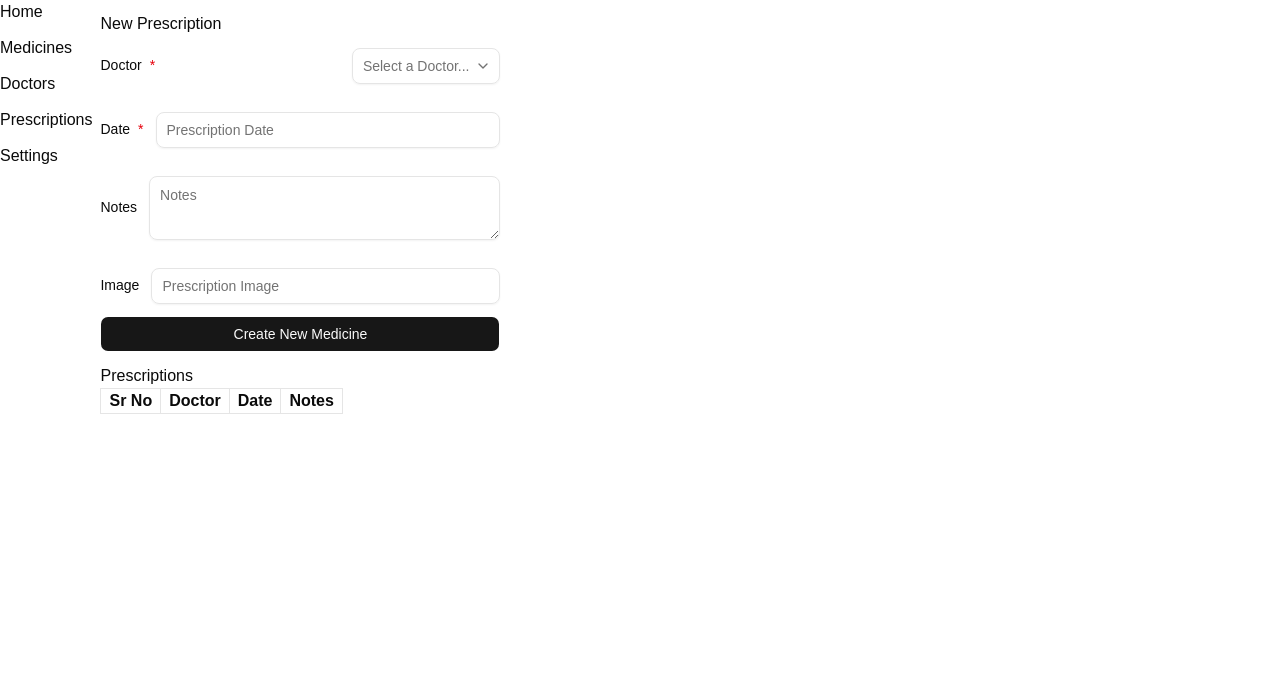
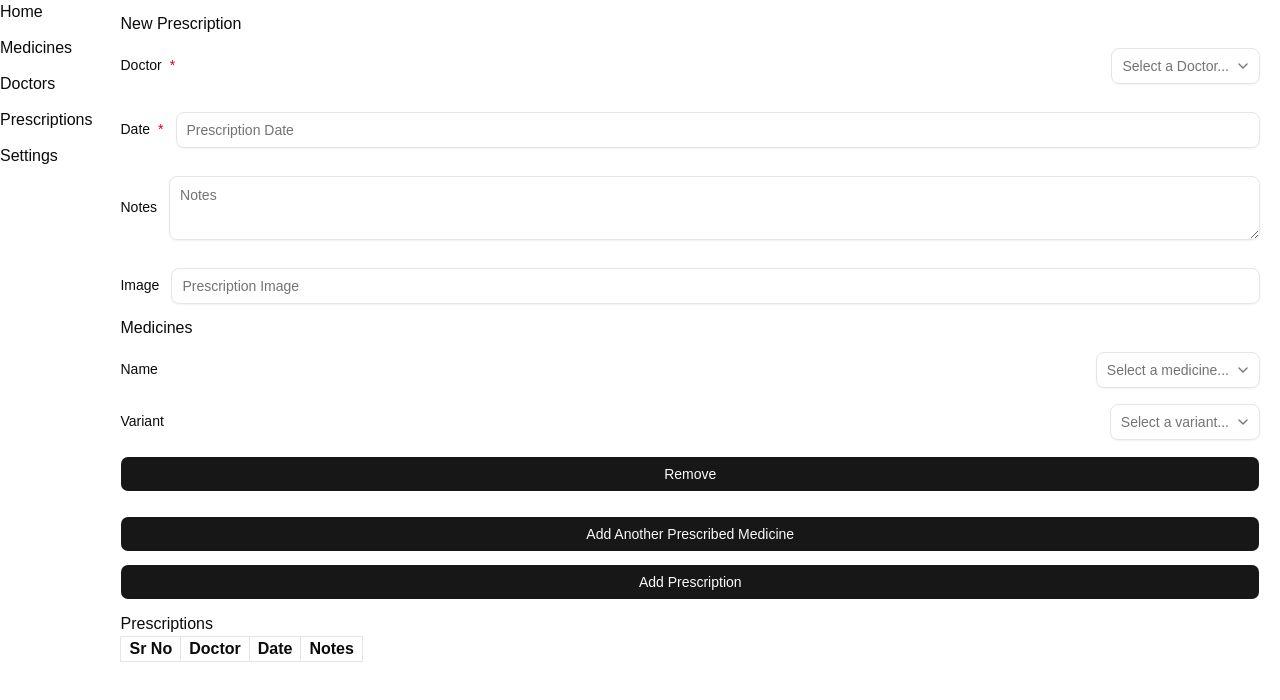
Before and after one commit to yogeshdatir/care-coin, a React (Vite) app: page /prescriptions in a window 1280 px wide. Shown: the top 700 px of the page. Built offline with nearby package versions, Linux system fonts and the light colour scheme.

Commit message:
Refactor components to use React fragments instead of divs; update API functions for medicines and prescriptions

```diff
--- a/src/core/app/DashboardPage.tsx
+++ b/src/core/app/DashboardPage.tsx
@@ -1,5 +1,5 @@
 const DashboardPage = () => {
-  return <div>DashboardPage</div>;
+  return <>DashboardPage</>;
 };
 
 export default DashboardPage;
--- a/src/core/app/SettingsPage.tsx
+++ b/src/core/app/SettingsPage.tsx
@@ -25,7 +25,7 @@ const SettingsPage = () => {
   };
 
   return (
-    <div>
+    <>
       <h1>MEDICAL CATALOG REGISTRY</h1>
       <p>Pre-define the variables that populate your health & dose logs.</p>
       <form onSubmit={handleAddCatalogItems}>
@@ -72,7 +72,7 @@ const SettingsPage = () => {
           </tbody>
         </table>
       </div>
-    </div>
+    </>
   );
 };
 
--- a/src/core/layout/RootLayout.tsx
+++ b/src/core/layout/RootLayout.tsx
@@ -5,7 +5,9 @@ const RootLayout = () => {
   return (
     <div className="flex gap-2">
       <Sidebar />
-      <Outlet />
+      <div className="flex-1 px-5">
+        <Outlet />
+      </div>
     </div>
   );
 };
--- a/src/features/health/doctors/components/DoctorsPage.tsx
+++ b/src/features/health/doctors/components/DoctorsPage.tsx
@@ -38,7 +38,7 @@ const DoctorsPage = () => {
   };
 
   return (
-    <div>
+    <>
       <form
         onSubmit={handleSubmit(handleAddNewDoctor)}
         className="flex flex-col gap-3 py-3 min-w-100"
@@ -141,7 +141,7 @@ const DoctorsPage = () => {
           )}
         </tbody>
       </table>
-    </div>
+    </>
   );
 };
 
--- a/src/features/health/medicines/components/MedicinesPage.tsx
+++ b/src/features/health/medicines/components/MedicinesPage.tsx
@@ -81,7 +81,7 @@ const MedicinesPage = () => {
   };
 
   return (
-    <div>
+    <>
       <form
         onSubmit={handleSubmit(handleAddNewMedicine)}
         className="flex flex-col gap-3 py-3 min-w-100"
@@ -171,7 +171,7 @@ const MedicinesPage = () => {
             Add Another Variant
           </Button>
         </FieldSet>
-        <Button type="submit">Create New Medicine</Button>
+        <Button type="submit">Add Medicine</Button>
       </form>
       <h1>Medicines</h1>
       <table className="border">
@@ -204,7 +204,7 @@ const MedicinesPage = () => {
           })}
         </tbody>
       </table>
-    </div>
+    </>
   );
 };
 
--- a/src/features/health/prescriptions/components/PrescriptionsPage.tsx
+++ b/src/features/health/prescriptions/components/PrescriptionsPage.tsx
@@ -20,22 +20,41 @@ import { useEffect, useState } from 'react';
 import type {
   CreatePrescriptionRequestPayload,
   Doctor,
+  Medicine,
+  MedicineVariant,
   Prescription,
 } from '../../../../shared/types/health';
-import { Controller, useForm, type SubmitHandler } from 'react-hook-form';
+import {
+  Controller,
+  useFieldArray,
+  useForm,
+  type SubmitHandler,
+} from 'react-hook-form';
 import { createPrescription } from '@/shared/api/prescription';
 import { fetchDoctors } from '@/shared/api/doctor';
+import { fetchMedicines } from '@/shared/api/medicines';
+
+const INITIAL_MEDICINE = {
+  medicineId: '',
+  medicineVariantId: '',
+  frequency: '',
+  reason: '',
+  startDate: '',
+  endDate: '',
+};
 
 const INITIAL_PRESCRIPTION = {
   doctorId: '',
   date: '',
   notes: '',
   imageUrl: '',
+  medicines: [INITIAL_MEDICINE],
 };
 
 const PrescriptionsPage = () => {
   const [prescriptions, setPrescriptions] = useState<Prescription[]>([]);
   const [doctors, setDoctors] = useState<Doctor[]>([]);
+  const [medicines, setMedicines] = useState<Medicine[]>([]);
 
   useEffect(() => {
     const getDoctors = async () => {
@@ -43,6 +62,11 @@ const PrescriptionsPage = () => {
       setDoctors(fetchedDoctors);
     };
     getDoctors();
+    const getMedicines = async () => {
+      const fetchedMedicines = await fetchMedicines();
+      setMedicines(fetchedMedicines);
+    };
+    getMedicines();
   }, []);
 
   const { register, handleSubmit, reset, control } = useForm({
@@ -52,13 +76,31 @@ const PrescriptionsPage = () => {
   const handleAddNewPrescription: SubmitHandler<
     CreatePrescriptionRequestPayload
   > = async (data) => {
-    const response: Prescription = await createPrescription(data);
+    const cleanedMedicines = data.medicines?.filter(
+      (medicine) => medicine.medicineId?.trim() !== '',
+    );
+
+    const finalData = {
+      ...data,
+      medicines: cleanedMedicines,
+    };
+    console.log(finalData);
+    const response: Prescription = await createPrescription(finalData);
     setPrescriptions((prev) => [...prev, response]);
     reset(INITIAL_PRESCRIPTION);
   };
 
+  const { fields, append, remove } = useFieldArray({
+    control,
+    name: 'medicines',
+  });
+
+  const handleAddPrescription = () => {
+    append(INITIAL_MEDICINE);
+  };
+
   return (
-    <div>
+    <>
       <form
         onSubmit={handleSubmit(handleAddNewPrescription)}
         className="flex flex-col gap-3 py-3 min-w-100"
@@ -131,7 +173,101 @@ const PrescriptionsPage = () => {
             </Field>
           </FieldGroup>
         </FieldSet>
-        <Button type="submit">Create New Medicine</Button>
+
+        <FieldSet>
+          <FieldLegend>Medicines</FieldLegend>
+          <FieldGroup>
+            {fields.map((item, index) => {
+              const variantOptions: MedicineVariant[] = [];
+              return (
+                <FieldGroup key={item.id}>
+                  <Controller
+                    name={`medicines.${index}.medicineId` as const}
+                    control={control}
+                    render={({ field, fieldState }) => {
+                      return (
+                        <Field orientation="horizontal">
+                          <FieldLabel htmlFor="select-form">Name</FieldLabel>
+                          <Select
+                            name={field.name}
+                            value={field.value ?? ''}
+                            onValueChange={field.onChange}
+                          >
+                            <SelectTrigger
+                              id="select-form"
+                              aria-invalid={fieldState.invalid}
+                            >
+                              <SelectValue placeholder="Select a medicine..." />
+                            </SelectTrigger>
+                            <SelectContent position="popper">
+                              <SelectGroup>
+                                {medicines.map(
+                                  ({ id: value, name: label }: Medicine) => {
+                                    return (
+                                      <SelectItem key={value} value={value}>
+                                        {label}
+                                      </SelectItem>
+                                    );
+                                  },
+                                )}
+                              </SelectGroup>
+                            </SelectContent>
+                          </Select>
+                        </Field>
+                      );
+                    }}
+                  />
+                  <Controller
+                    name={`medicines.${index}.medicineVariantId` as const}
+                    control={control}
+                    render={({ field, fieldState }) => {
+                      return (
+                        <Field orientation="horizontal">
+                          <FieldLabel htmlFor="select-form">Variant</FieldLabel>
+                          <Select
+                            name={field.name}
+                            value={field.value ?? ''}
+                            onValueChange={field.onChange}
+                          >
+                            <SelectTrigger
+                              id="select-form"
+                              aria-invalid={fieldState.invalid}
+                            >
+                              <SelectValue placeholder="Select a variant..." />
+                            </SelectTrigger>
+                            <SelectContent position="popper">
+                              <SelectGroup>
+                                {variantOptions.map(
+                                  ({
+                                    id: value,
+                                    form: label,
+                                  }: MedicineVariant) => {
+                                    return (
+                                      <SelectItem key={value} value={value}>
+                                        {label}
+                                      </SelectItem>
+                                    );
+                                  },
+                                )}
+                              </SelectGroup>
+                            </SelectContent>
+                          </Select>
+                        </Field>
+                      );
+                    }}
+                  />
+                  <Button type="button" onClick={() => remove(index)}>
+                    Remove
+                  </Button>
+                </FieldGroup>
+              );
+            })}
+          </FieldGroup>
+          <Button type="button" onClick={handleAddPrescription}>
+            Add Another Prescribed Medicine
+          </Button>
+        </FieldSet>
+        <Button type="submit">Add Prescription</Button>
       </form>
       <h1>Prescriptions</h1>
       <table className="border">
@@ -156,7 +292,7 @@ const PrescriptionsPage = () => {
           })}
         </tbody>
       </table>
-    </div>
+    </>
   );
 };
 
--- a/src/shared/api/medicines.ts
+++ b/src/shared/api/medicines.ts
@@ -1,4 +1,4 @@
-import type { CreateMedicineRequestPayload } from '../types';
+import type { CreateMedicineRequestPayload, Medicine } from '../types';
 
 export const createMedicine = async (data: CreateMedicineRequestPayload) => {
   await new Promise((resolve) => setTimeout(resolve, 300));
@@ -18,3 +18,11 @@ export const createMedicine = async (data: CreateMedicineRequestPayload) => {
 
   return savedMedicine;
 };
+
+export const fetchMedicines = async () => {
+  await new Promise((resolve) => setTimeout(resolve, 300));
+
+  const medicines: Medicine[] = [];
+
+  return medicines;
+};
--- a/src/shared/types/health.ts
+++ b/src/shared/types/health.ts
@@ -55,12 +55,22 @@ export interface Doctor {
 
 export type CreateDoctorRequestPayload = Omit<Doctor, 'id'>;
 
+export interface PrescriptionMedicineFormRow {
+  medicineId: Medicine['id'];
+  medicineVariantId: MedicineVariant['id'];
+  frequency?: string;
+  reason?: string;
+  startDate?: string;
+  endDate?: string;
+}
+
 export interface Prescription {
   id: string;
   doctorId: string;
   date: string;
   notes?: string;
   imageUrl?: string;
+  medicines?: PrescriptionMedicineFormRow[];
 }
 
 export type CreatePrescriptionRequestPayload = Omit<Prescription, 'id'>;
```
